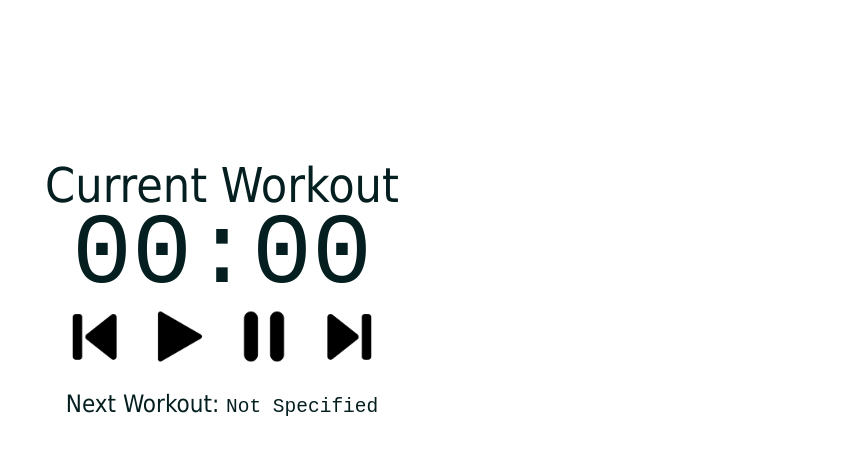
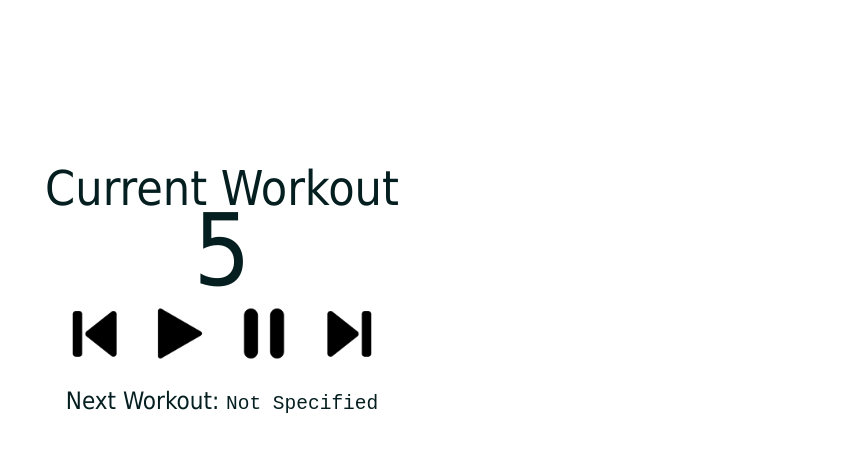
Before and after one commit to H4RMLY/WEBPRO-CW, a website: page site/workout.html in a window 1280 px wide. Shown: the part 113-568 px from the top of the page, without its empty margins (418-1280 px from the left). Drawn offline with Linux system fonts and the light colour scheme; no server answers.

Commit message:
Add files via upload

```diff
--- a/package.json
+++ b/package.json
@@ -6,7 +6,8 @@
   "type": "module",
   "scripts": {
     "run": "node --watch server.js",
-    "test": "node --watch server.js"
+    "test": "node --watch server.js",
+    "start": "node --watch server.js"
   },
   "author": "Harrison Morley up2097531",
   "license": "ISC",
--- a/site/scripts/workout.js
+++ b/site/scripts/workout.js
@@ -3,7 +3,7 @@ const elements = {};
 function main() {
     handles();
     getWorkout();
-    timer(60)
+    timer(10);
 }
 
 function handles() {
@@ -17,15 +17,25 @@ async function getWorkout() {
     if (response.ok) {
         workout = await response.json();
     }
-    showWorkout(workout, 0);
 }
 
-async function timer(timerLength) {
+async function getCurrentWorkout(index){
+    const response = await fetch('getSelectedWorkouts/' + index);
+    if (response.ok) {
+        let currentWorkout = await response.json();
+    }
 
-    setInterval(function () {
-        const currentDate = new Date();
-        timeLeft = timerLength - currentDate.getTime
-    }, 100);
+}
+
+async function timer(startTime) {
+    setInterval(function() {
+        if (startTime > 0){
+            startTime -= 1;
+        } else {
+            nextWorkout();
+        }
+        elements.timer.textContent = startTime;
+    }, 1000);
 }
 
 function showWorkout(workout, currentWorkoutIndex) {
--- a/site/styles/new-workout.css
+++ b/site/styles/new-workout.css
@@ -22,7 +22,6 @@ body {
     line-height: 2em;
     cursor: pointer;
     background-color: #DAF1DE;
-    transition: all 0.4s;
     display: inline-block;
 }
 
@@ -46,6 +45,10 @@ body {
 }
 
 .start-workout:hover {
+    transform: scale(1.01);
+}
+
+.preset-button:hover {
     transform: scale(1.01);
 }
 
```
Also changed, not shown: README.md, 1 other file.
